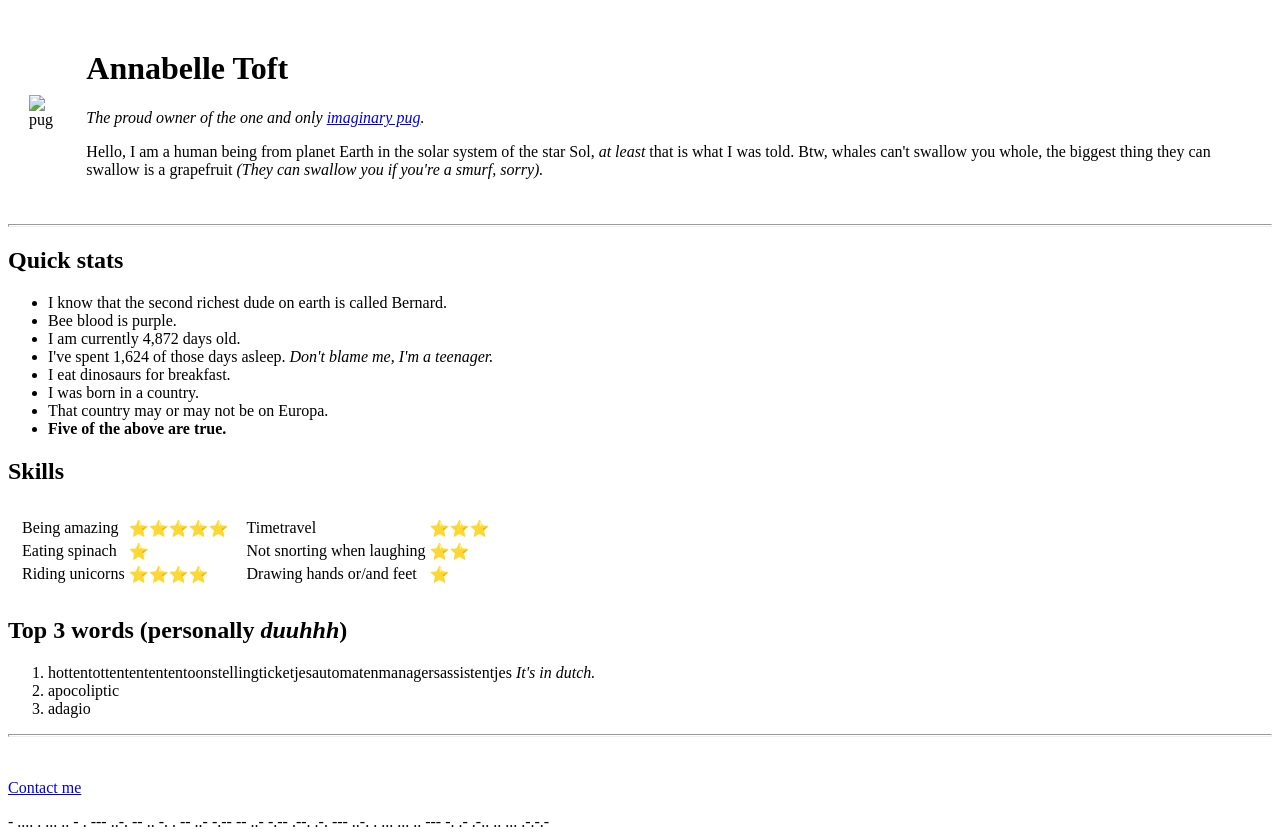
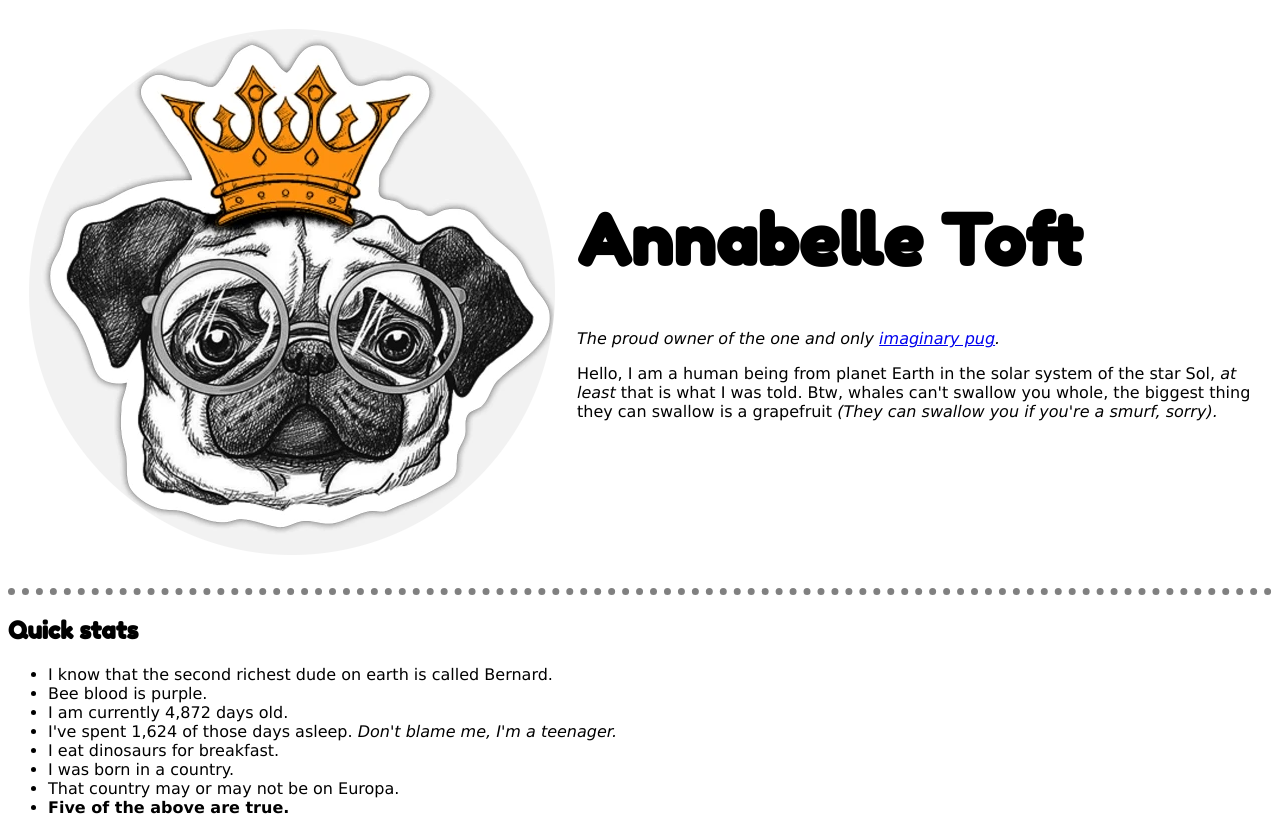
Before and after one commit to AnnablleIsAmazing/AnnabelleWebsite, a plain HTML site: page index.html in a window 1280 px wide. Shown: the top 834 px of the page. Drawn offline with Linux system fonts and the light colour scheme.

Commit message:
Update index.html

```diff
--- a/index.html
+++ b/index.html
@@ -5,14 +5,14 @@
     <meta charset="UTF-8">
     <title>🌟Annabelle's website🌟</title>
     <link rel="preconnect" href="https://fonts.googleapis.com"><link rel="preconnect" href="https://fonts.gstatic.com" crossorigin><link href="https://fonts.googleapis.com/css2?family=Fredoka+One&display=swap" rel="stylesheet">
-    <link rel="stylesheet" href="css/styles.css">
-    <link rel="icon" href="images/favicon (1).ico">
+    <link rel="stylesheet" href="styles-1.css">
+    <link rel="icon" href="favicon (1).ico">
 </head>
 
 <body>
     <table cellspacing="20">
         <tr>
-            <td><img src='images/pug.png'alt="pug"></td>
+            <td><img src='pug-king-cute-pug-cool-dog-pet-crown-sticker-modified.png'alt="pug"></td>
             <td><h1>Annabelle Toft</h1>
                 <p><em>The proud owner of the one and only <a href="https://rb.gy/enaq3a">imaginary pug</a>.</em></p>
                 <p>Hello,  I am a human being from planet Earth in the solar system of the star Sol, <em>at least</em> that is what I was told.
@@ -78,7 +78,7 @@
     </ol>
     <hr size="3">
     <br>
-    <p><a href="contact.html">Contact me</a></p>
+    <p><a href="contact-1.html">Contact me</a></p>
     <p>- .... .    ... .. - .    --- ..-.    -- .. -. .    -- ..- -.--    -- ..- -.--    .--. .-. --- ..-. . ... ... .. --- -. .- .-..    .. ... .-.-.-</p>
 
 
```
